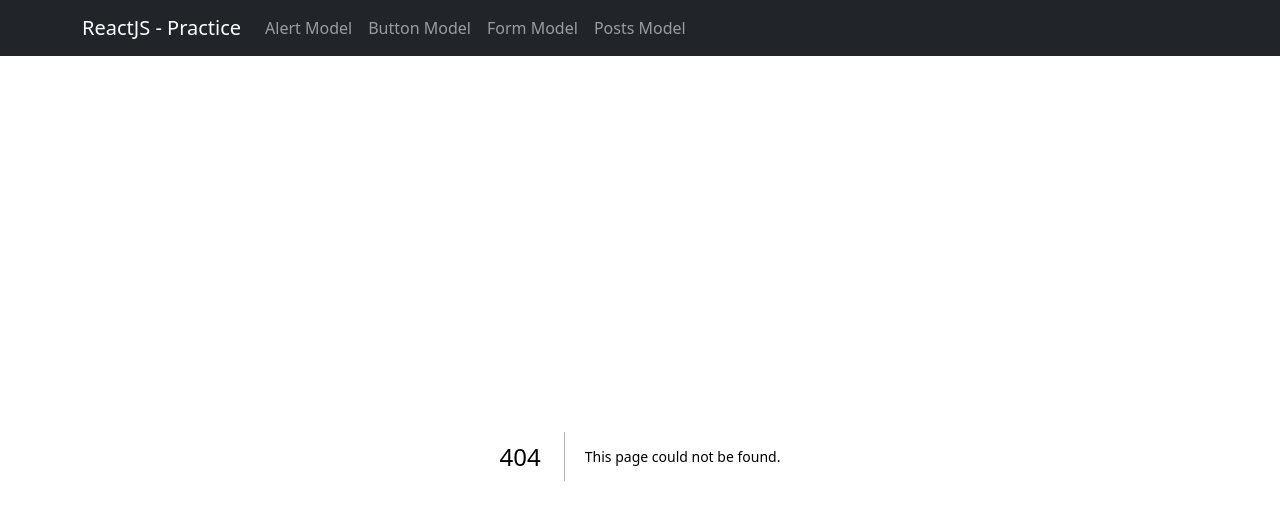
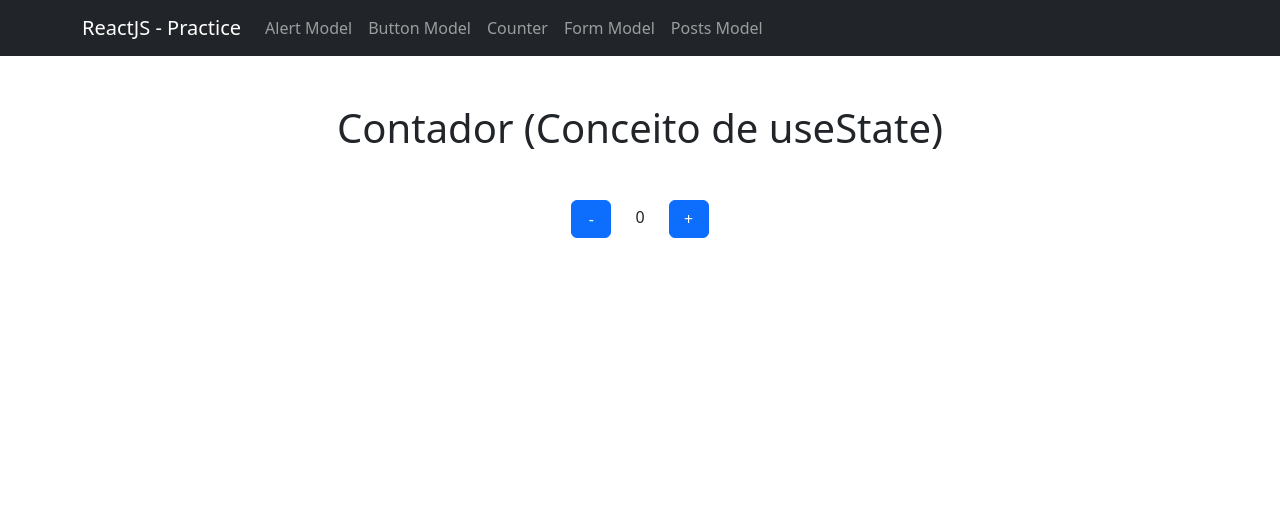
Before and after one commit to Carecsnay/Desafio-Frontend-GranPOS, a Next.js app: page /contador in a window 1280 px wide. Before the commit this address had no page. Shown: the top 520 px of the page. Built offline with nearby package versions, Linux system fonts and the light colour scheme.

Commit message:
feat: add counter page with increase and decrease functionality

```diff
--- a/components/Navigation.js
+++ b/components/Navigation.js
@@ -10,6 +10,7 @@ const Navigation = (props) => {
                     <Nav className="me-auto">
                         <Nav.Link href="/alertas">Alert Model</Nav.Link>
                         <Nav.Link href="/botoes">Button Model</Nav.Link>
+                        <Nav.Link href="/contador">Counter</Nav.Link>
                         <Nav.Link href="/endereco">Form Model</Nav.Link>
                         <Nav.Link href="/posts">Posts Model</Nav.Link>
                     </Nav>
--- /dev/null
+++ b/pages/contador.js
@@ -0,0 +1,29 @@
+import React, { useState } from 'react'
+import { Button } from 'react-bootstrap';
+
+const contador = () => {
+    const [iterator, setIterator] = useState(0)
+
+    const handleIncrease = () => {
+        setIterator(iterator + 1);
+    }
+
+    const handleDecrease = () => {
+        if (iterator > 0) {
+            setIterator(iterator - 1);
+        }
+    }
+
+    return (
+        <div className='d-flex justify-content-center align-items-center flex-column my-5'>
+            <h1 className='mb-5'>Contador (Conceito de useState)</h1>
+            <div>
+                <Button onClick={handleDecrease} style={{ width: '40px' }}>-</Button>
+                <span className='mx-4'>{iterator}</span>
+                <Button onClick={handleIncrease} style={{ width: '40px' }}>+</Button>
+            </div>
+        </div>
+    )
+}
+
+export default contador
```
